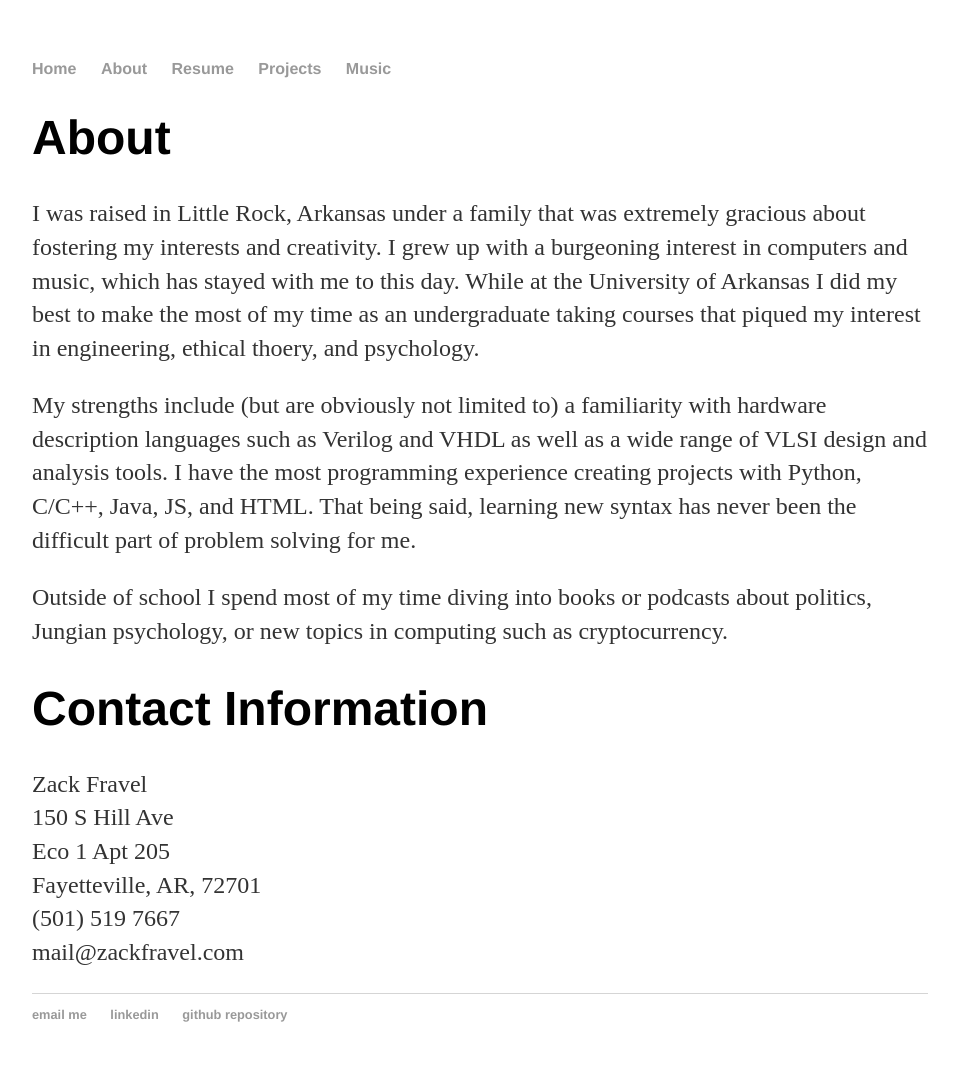
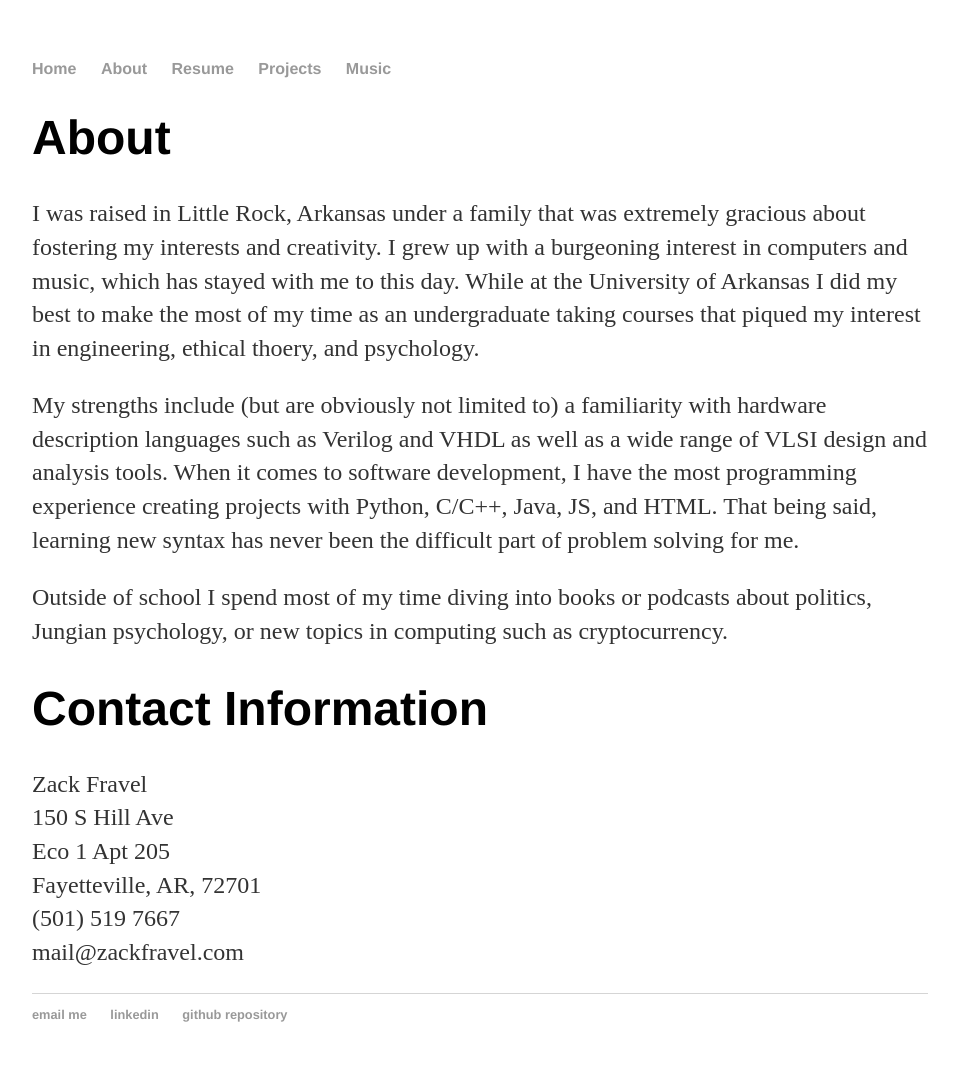
Before and after one commit to zackfravel/zackfravel.github.io, a Jekyll site: the page built from about/index.md, in a window 1280 px wide. Shown: the whole page, without its empty margins (160-1119 px from the left). Built offline with Jekyll 4.4.1, drawn with Linux system fonts in a browser that asks for light colours.

Commit message:
Update index.md

```diff
--- a/about/index.md
+++ b/about/index.md
@@ -5,7 +5,7 @@
 # About
 I was raised in Little Rock, Arkansas under a family that was extremely gracious about fostering my interests and creativity. I grew up with a burgeoning interest in computers and music, which has stayed with me to this day. While at the University of Arkansas I did my best to make the most of my time as an undergraduate taking courses that piqued my interest in engineering, ethical thoery, and psychology.
 
-My strengths include (but are obviously not limited to) a familiarity with hardware description languages such as Verilog and VHDL as well as a wide range of VLSI design and analysis tools. I have the most programming experience creating projects with Python, C/C++, Java, JS, and HTML. That being said, learning new syntax has never been the difficult part of problem solving for me.
+My strengths include (but are obviously not limited to) a familiarity with hardware description languages such as Verilog and VHDL as well as a wide range of VLSI design and analysis tools. When it comes to software development, I have the most programming experience creating projects with Python, C/C++, Java, JS, and HTML. That being said, learning new syntax has never been the difficult part of problem solving for me.
 
 Outside of school I spend most of my time diving into books or podcasts about politics, Jungian psychology, or new topics in computing such as cryptocurrency.
 
```
